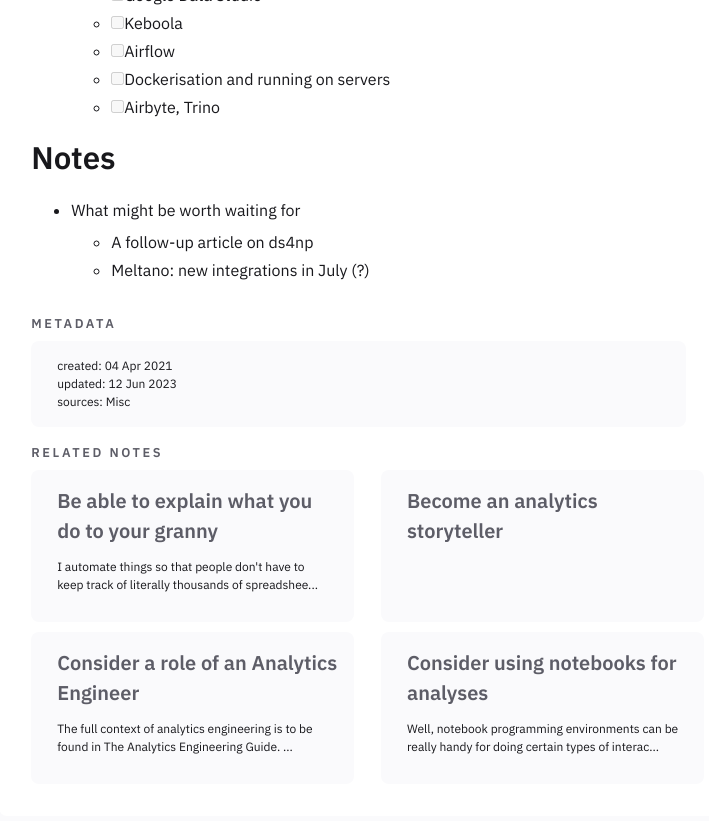
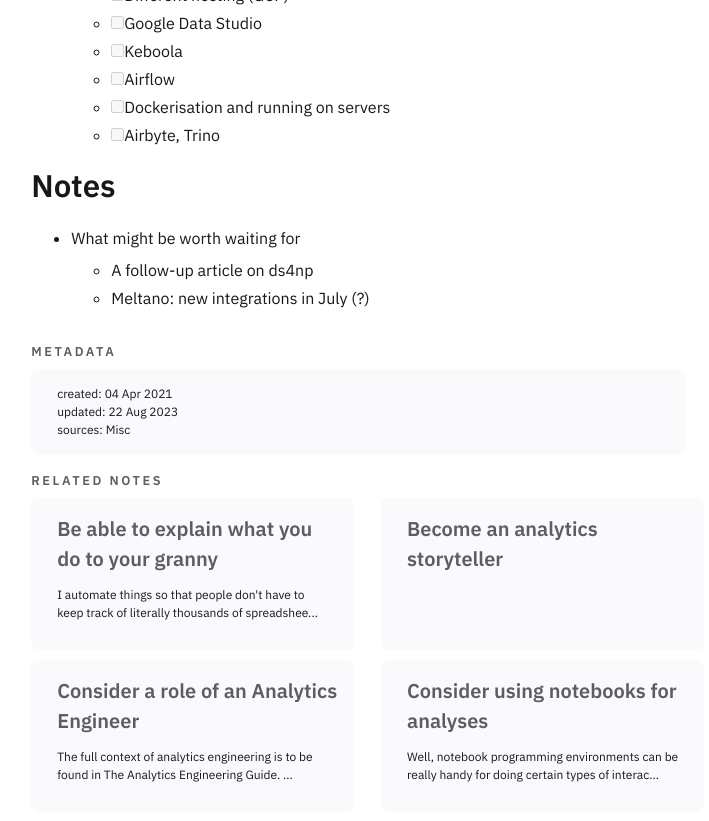
Before and after one commit to one-data-cookie/one-data-cookie.github.io, a Jekyll site: the page built from _notes/data-engineering/Build modern data stack.md, in a window 1280 px wide and 900 px high, scrolled down 8619 px. Shown: the top 821 px of the window, without its empty margins (264-973 px from the left). Built offline with Jekyll 4.4.1, drawn with Linux system fonts in a browser that asks for light colours; some of the changed text lies outside the part shown.

Commit message:
sync notes and files as of 2023/08/22 18:01:35 UTC

```diff
--- a/_notes/data-engineering/Build modern data stack.md
+++ b/_notes/data-engineering/Build modern data stack.md
@@ -5,7 +5,7 @@
 tags: [learn]
 season: summer
 created: 04 Apr 2021
-updated: 12 Jun 2023
+updated: 22 Aug 2023
 sources: Misc
 ---
 
```
Also changed, not shown: other parts of _notes/data-engineering/Build modern data stack.md (+1 -0 lines).
